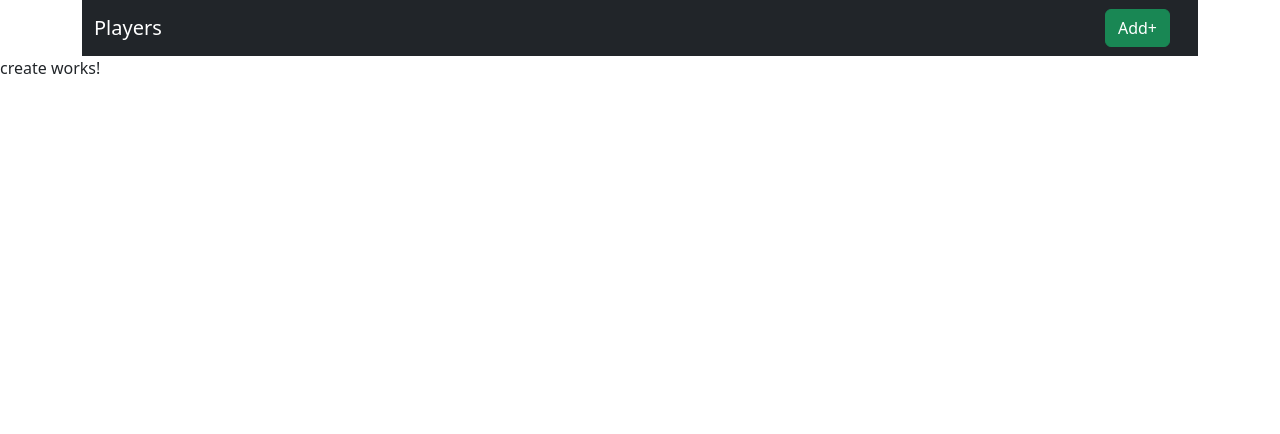
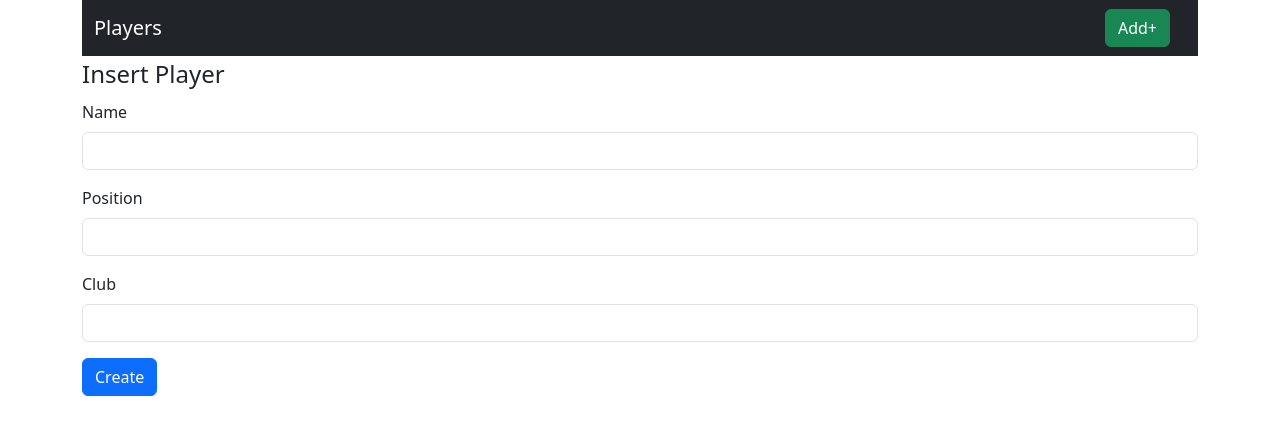
Before and after one commit to estevansk8/Angular-CRUD, an Angular app: page /player/create in a window 1280 px wide. Shown: the top 434 px of the page. Built offline with nearby package versions, Linux system fonts and the light colour scheme.

Commit message:
refactor: create player screen with forms

```diff
--- a/src/app/player/create/create.component.html
+++ b/src/app/player/create/create.component.html
@@ -1 +1,18 @@
-<p>create works!</p>
+<div class="container">
+    <legend>Insert Player</legend>
+    <form>
+        <div class="mb-3">
+            <label for="txtName" class="form-label">Name</label>
+            <input type="text" name="name" class="form-control" id="txtName"/>
+        </div>
+        <div class="mb-3">
+            <label for="txtPosition" class="form-label">Position</label>
+            <input type="text" name="position" class="form-control" id="txtPosition"/>
+        </div>
+        <div class="mb-3">
+            <label for="txtClub" class="form-label">Club</label>
+            <input type="text" name="club" class="form-control" id="txtClub"/>
+        </div>
+        <button type="button" class="btn btn-primary">Create</button>
+    </form>
+</div>
--- a/src/app/player/home/home.component.html
+++ b/src/app/player/home/home.component.html
@@ -4,8 +4,8 @@
             <tr>
                 <th scope="col">Id</th>
                 <th scope="col">Name</th>
-                <th scope="col">Quantity</th>
-                <th scope="col">Price</th>
+                <th scope="col">Position</th>
+                <th scope="col">Club</th>
             </tr>
         </thead>
         <tbody>
```
